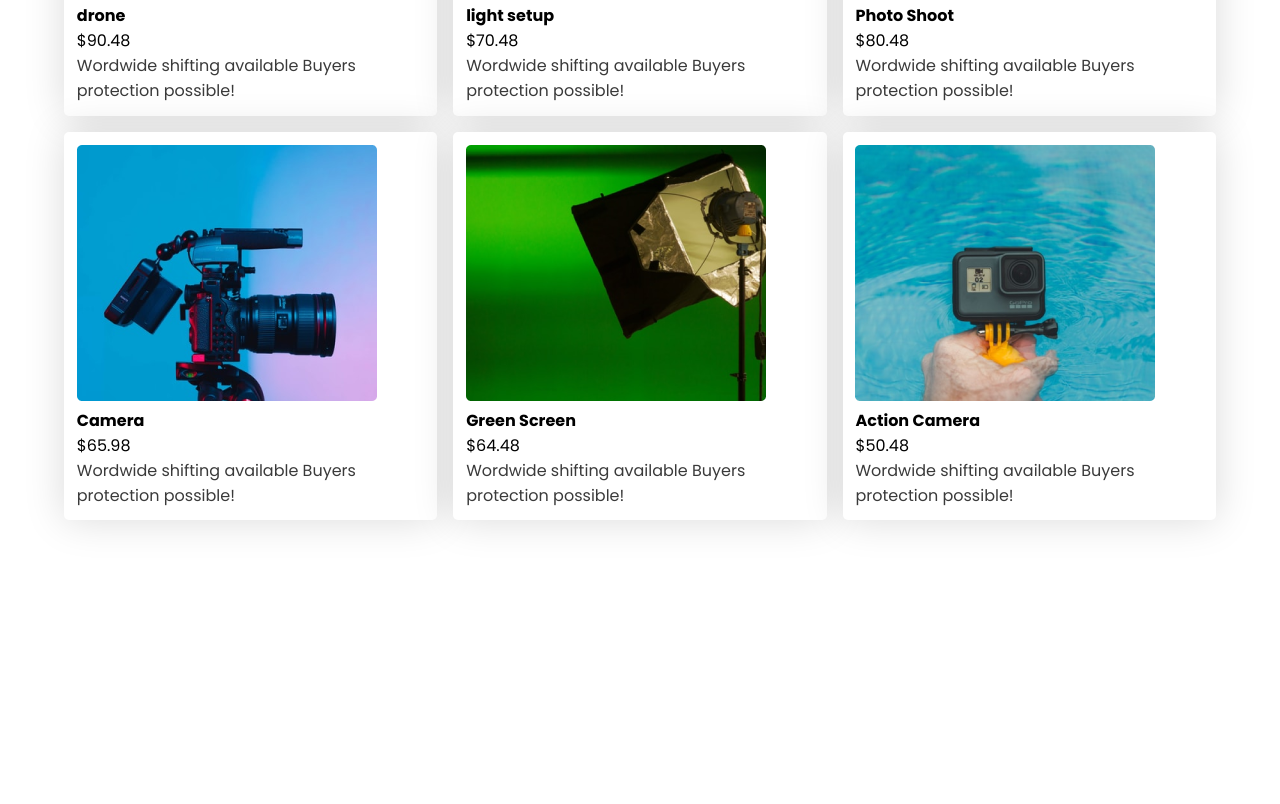
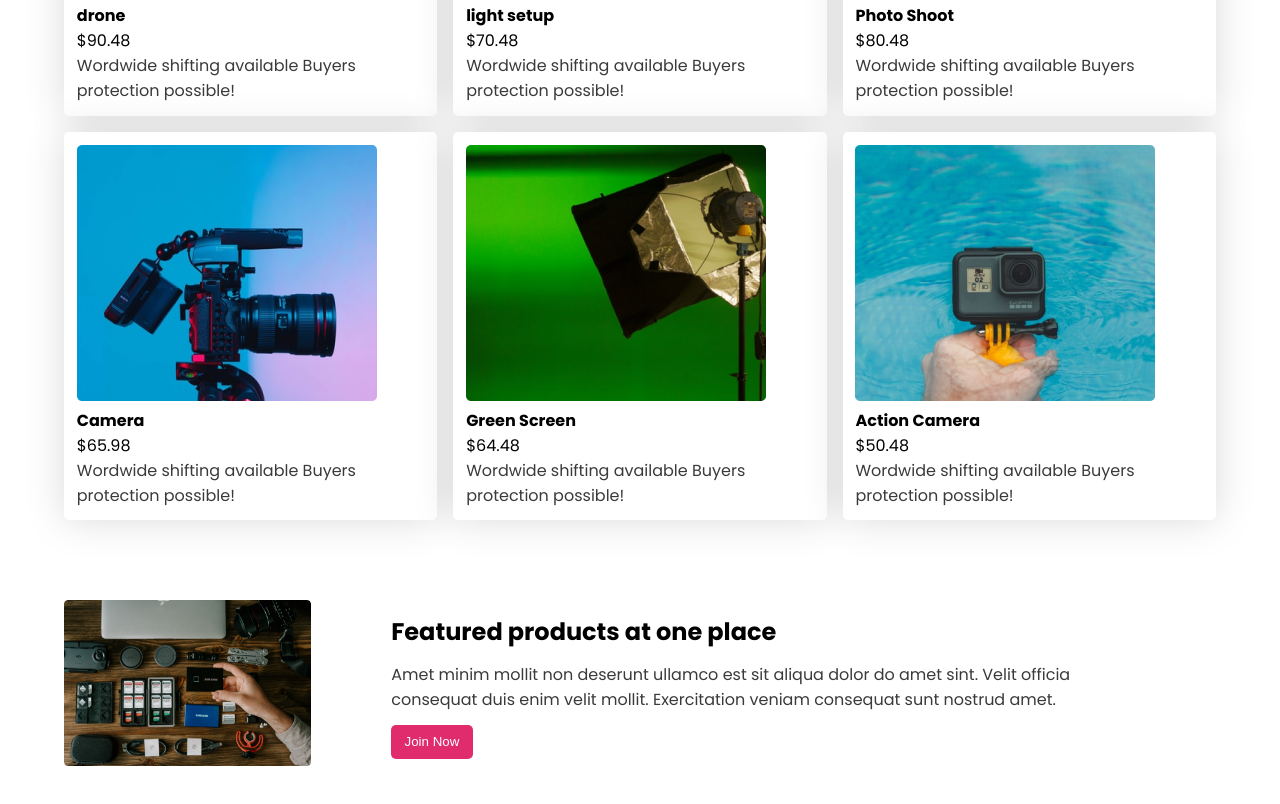
Before and after one commit to nayon117/influence-gear, a plain HTML site: page index.html in a window 1280 px wide. Shown: the part 1834-2638 px from the top of the page. Before the commit the page ends 2402 px from the top, so only its background shows below. Drawn offline with Linux system fonts and the light colour scheme.

Commit message:
finished feature section

```diff
--- a/index.html
+++ b/index.html
@@ -136,6 +136,18 @@
             </div>
 
         </section>
+        <section>
+            <div class="container feature-container">
+                <div class="feature-img">
+                    <img class="image" src="./images/gear.png" alt="">
+                </div>
+                <div class="feature-content">
+                    <h2>Featured products at one place</h2>
+                    <p class="text">Amet minim mollit non deserunt ullamco est sit aliqua dolor do amet sint. Velit officia consequat duis enim velit mollit. Exercitation veniam consequat sunt nostrud amet.</p>
+                    <button class="btn">Join Now</button>
+                </div>
+            </div>
+        </section>
     </main>
     <footer></footer>
   </body>
--- a/styles.css
+++ b/styles.css
@@ -17,7 +17,7 @@ body {
 .container {
   width: 90%;
   max-width: 1440px;
-  margin: 3rem auto;
+  margin: 4rem auto;
 }
 .image {
   max-width: 100%;
@@ -80,6 +80,7 @@ body {
   background-image: url("./images/Circle\ design.svg");
   background-repeat: no-repeat;
   background-position: right;
+  margin: 0 auto;
 }
 .banner-content h2 {
   font-weight: 700;
@@ -119,6 +120,16 @@ body {
   max-width: 100%;
   color: var(--text-color);
 }
+/* ===================
+feature section styles
+======================  */
+.feature-container{
+    display: flex;
+    align-items: center;
+     gap: 5rem;
+     padding: 1em;
+
+}
 
 /* media queries =============================== */
 
```
